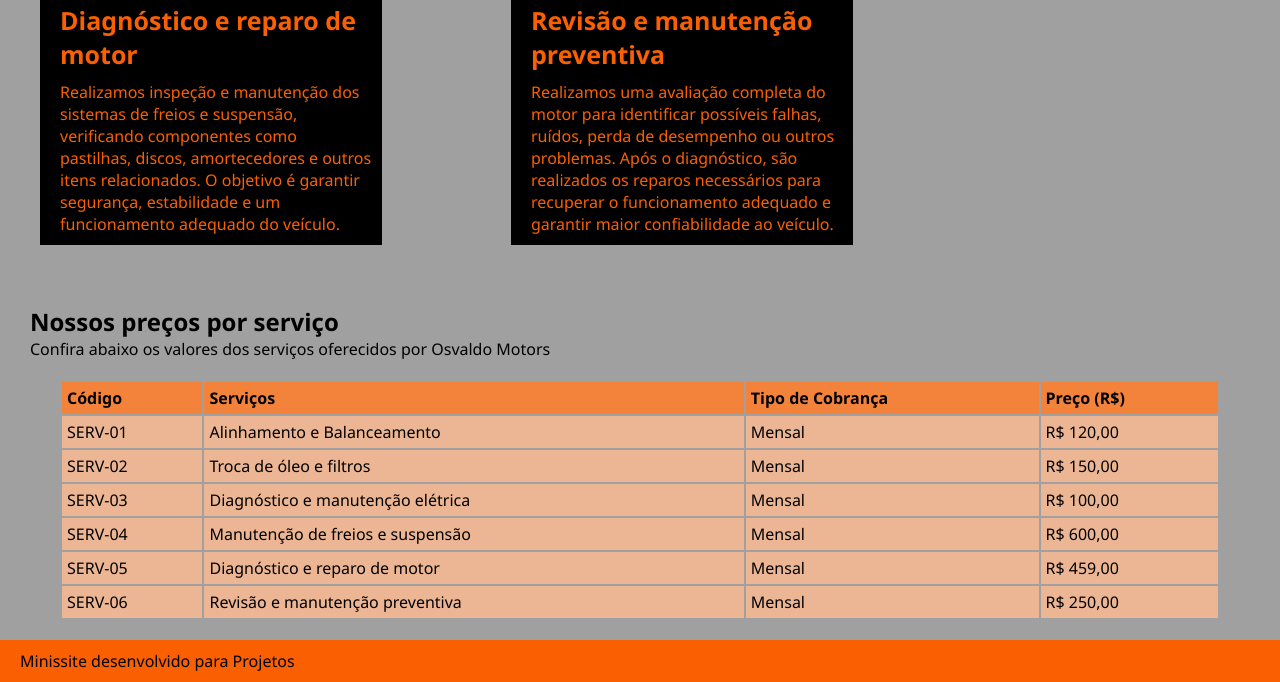
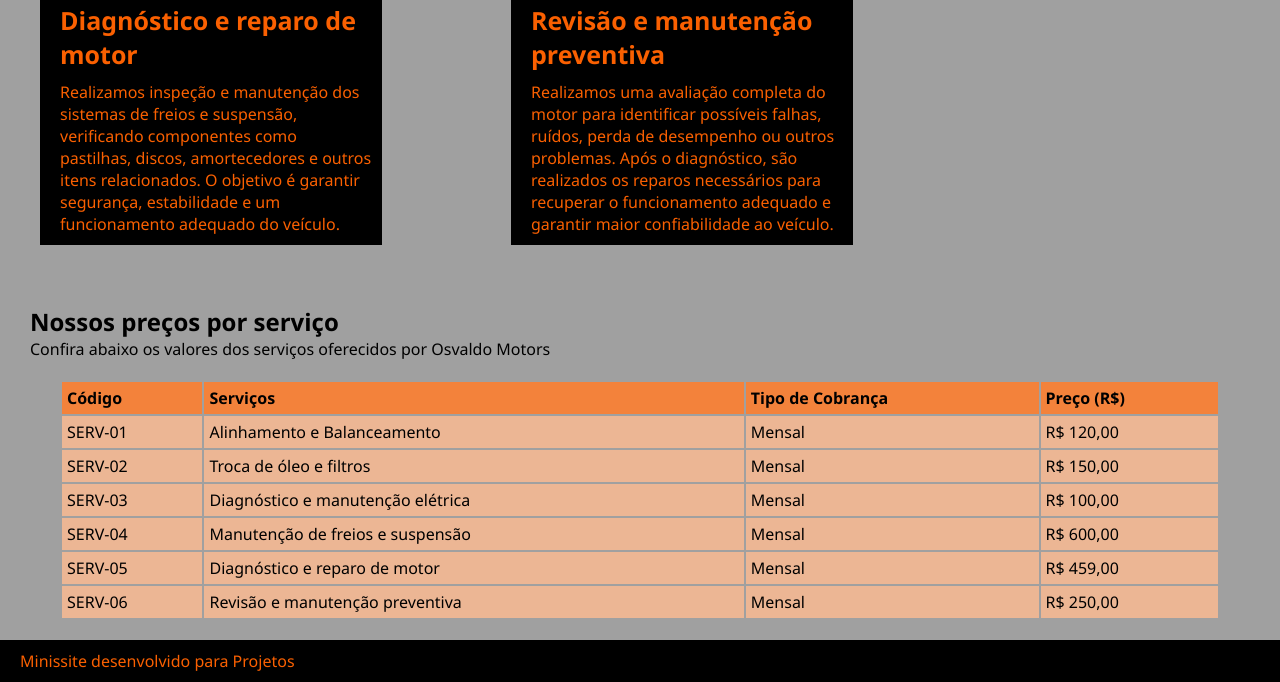
Before and after one commit to kgtbra-dev/osvaldo-motors-sys, a plain HTML site: page index.html in a window 1280 px wide. Shown: the part 2615-3297 px from the top of the page. Drawn offline with Linux system fonts and the light colour scheme.

Commit message:
fix: arrumando o footer

```diff
--- a/CSS/style.css
+++ b/CSS/style.css
@@ -146,11 +146,12 @@ a {
 }
 
 footer {
+  color: #fa6001;
   padding-bottom: 10px;
   padding-top: 10px;
   padding-right: 20px;
   padding-left: 20px;
-  background-color: #fa6001;
+  background-color: #000000;
 }
 
 ul {
```
